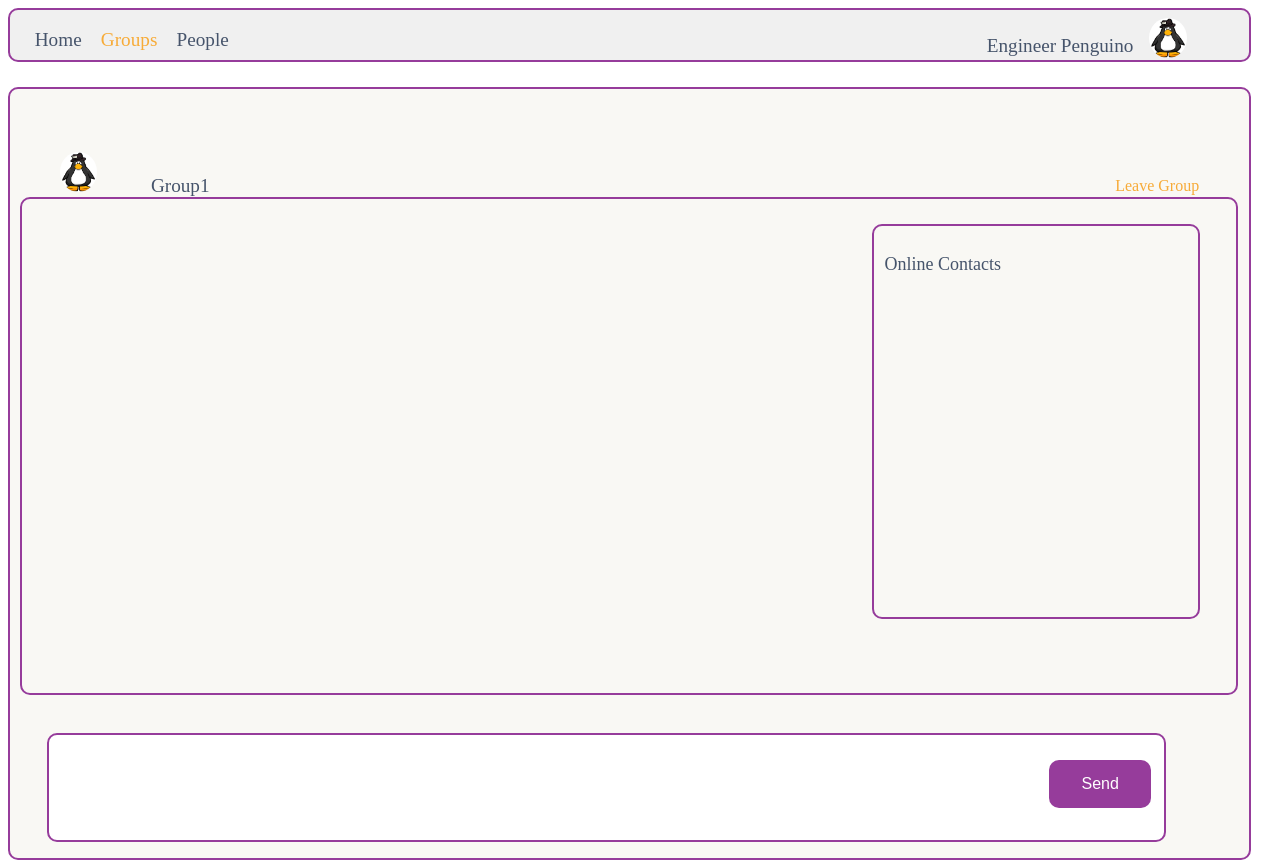
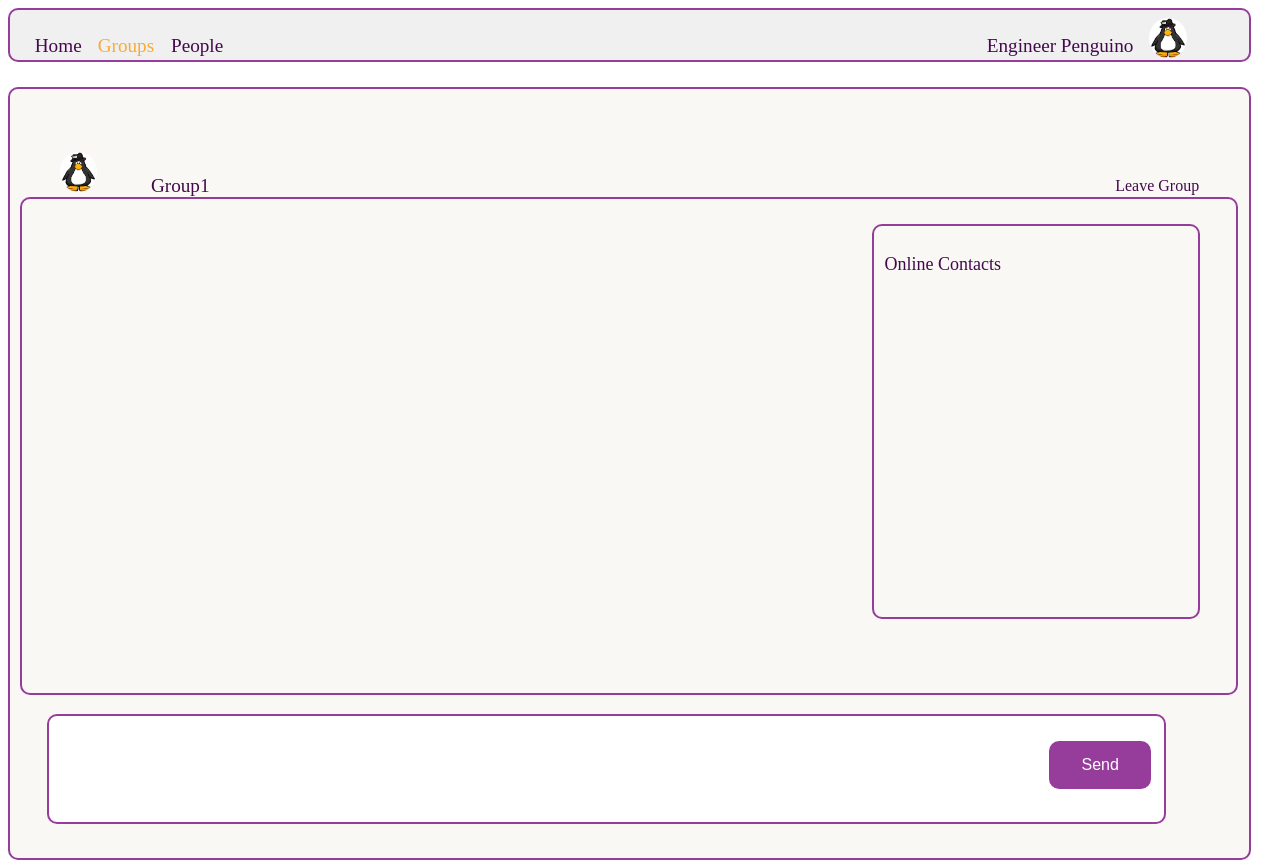
Before and after one commit to WafaaMahmoud/Python-Chat-Project, a Python web app: template templates/groupchat.html in a window 1280 px wide. Run offline with Jinja, Linux system fonts and the light colour scheme; the template is opened without the code that fills it, so the values that code supplies are empty.

Commit message:
some modifications on the group page UI

```diff
--- a/static/css/groupchat.css
+++ b/static/css/groupchat.css
@@ -1,3 +1,4 @@
+
 #headChat{
 
     height:50px;
@@ -10,11 +11,23 @@
 #convType{
     float: left;
     margin-left:2%;
+    margin-top: 2%;
+
 
 }
-#chatType{
-    color:#46546b;
+
+#convType a{
+
     font-size: 120%;
+    color:#44094c;
+    text-decoration: none;
+
+}
+#convType a:hover{
+
+    font-size: 120%;
+    color:#f7ab38;
+    text-decoration: none;
 
 }
 #user{
@@ -28,7 +41,7 @@
 }
 #userName{
 
-    color:#46546b;
+    color:#44094c;
     font-size: 120%;
     position: relative;
 
@@ -47,6 +60,10 @@
     margin-top:2%;
     margin-right:4%;
     float:right;
+    color:#44094c;
+    text-decoration: none;
+}
+#groupInfo a:hover{
     color:#f7ab38;
     text-decoration: none;
 }
@@ -58,7 +75,7 @@
     margin-left:4%;
 }
 #gpName{
-    color:#46546b;
+    color:#44094c;
     font-size: 120%;
     margin-left:4%;
 }
@@ -82,6 +99,18 @@
     position:relative;
     border-radius: 10px;
 }
+#chatContent{
+    margin-top:2%;
+    margin-left: 2%;
+    width:65%;
+    height: 90%;
+    border: 2px solid #f9f8f4;
+    background-color: #f9f8f4;
+    border-radius: 10px;
+    font-size: 18px;
+    color:#44094c;
+
+}
 #onlineContacts{
     top:5%;
     right:3%;
@@ -99,7 +128,7 @@
 #textInput{
 
     position: relative;
-    margin-top: 3%;
+    margin-top: 1.5%;
     left:3%;
     height:15%;
     background:white;
@@ -107,6 +136,20 @@
     width:90%;
     border-radius: 10px;
 
+}
+#chatInput{
+    margin-top:0.5%;
+    margin-left: 2%;
+    width:80%;
+    height: 90%;
+    border: 2px solid white;
+    border-radius: 10px;
+    font-size: 18px;
+    color:#44094c;
+}
+#chatInput:focus{
+  border-radius: 10px;
+  outline:none;
 }
 #send{
     background-color: #963c9b;
@@ -125,6 +168,6 @@
     border-radius: 10px;
 }
 #onConts{
-    color:#46546b;
+    color:#44094c;
     font-size: 18px;
 }
--- a/templates/groupchat.html
+++ b/templates/groupchat.html
@@ -8,7 +8,7 @@
 
 	<div id="headChat">
 		<div id="convType">
-			<p id="chatType">Home &ensp; <font style="color:#f7ab38">Groups</font> &ensp; People </p>
+			<a href="" id="Home">Home</a> &ensp; <a href="" id="Groups" style="color:#f7ab38">Groups </a> &ensp; <a href=""id="people">People </a>
 		</div>
 		<div id="user">
 			<div id="uImg">
@@ -28,12 +28,14 @@
 
 		</div>
 		<div id="chatBody">
+			<input type="text" id="chatContent" readonly>
 			<div id="onlineContacts">
 				<p id="onConts"> Online Contacts</p>
 			</div>
 		</div>
 
 		<div id="textInput">
+			<input type="text" id="chatInput"/>
 			<button type="button" id="send">Send</button>
 		</div>
 
```
